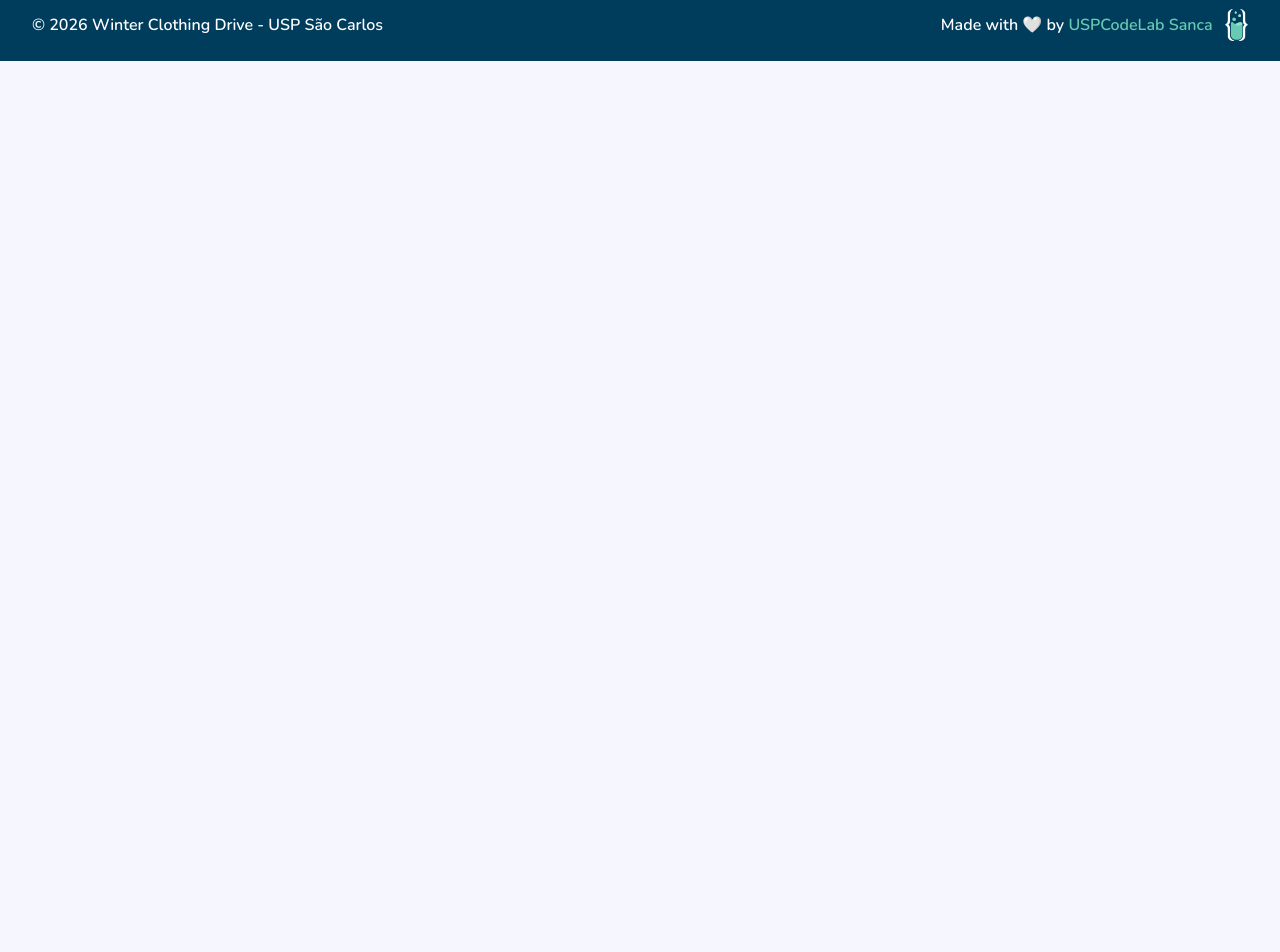
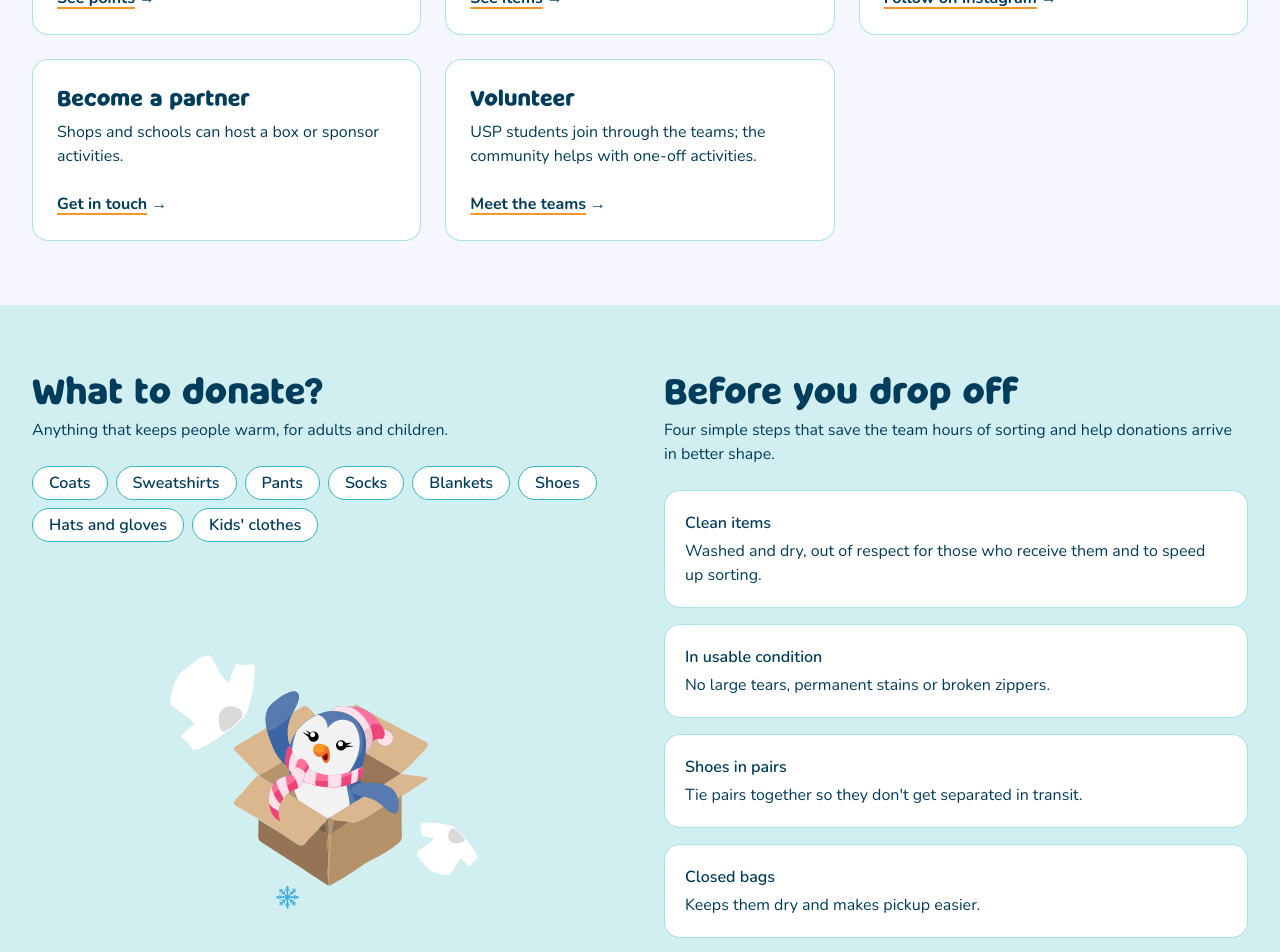
Before and after one commit to USPCodeLabSanca/Campanha-do-Agasalho, a React (Vite) app: page /como-ajudar in a window 1280 px wide. Shown: the part 800-1752 px from the top of the page. Before the commit the page ends 861 px from the top, so only its background shows below. Built offline with nearby package versions, Linux system fonts and the light colour scheme.

Commit message:
feat: cria seções da página Como ajudar

```diff
--- /dev/null
+++ b/src/components/howToHelp/HowToHelpDonationGuide.tsx
@@ -0,0 +1,74 @@
+import { useTranslation } from 'react-i18next'
+
+import { Button } from '../Button'
+
+import floqBoxClothes from '../../assets/images/floq_box_clothes.svg'
+
+const items = [
+  'coats',
+  'sweatshirts',
+  'pants',
+  'socks',
+  'blankets',
+  'shoes',
+  'hatsAndGloves',
+  'kidsClothes',
+] as const
+
+const tips = ['clean', 'goodCondition', 'pairs', 'closedBags'] as const
+
+export function HowToHelpDonationGuide() {
+  const { t } = useTranslation()
+
+  return (
+    <section className="bg-green-3 section-spacing">
+      <div className="page-container grid gap-12 md:grid-cols-2">
+        <div className="flex flex-col">
+          <h2 className="text-h2">{t('howToHelp.whatToDonate.title')}</h2>
+          <p className="mt-2 text-body">
+            {t('howToHelp.whatToDonate.subtitle')}
+          </p>
+          <ul role="list" className="mt-6 flex flex-wrap gap-2">
+            {items.map((item) => (
+              <li
+                key={item}
+                className="rounded-full border border-green-1 bg-white px-4 py-1 text-strong"
+              >
+                {t(`howToHelp.whatToDonate.items.${item}`)}
+              </li>
+            ))}
+          </ul>
+          <img
+            src={floqBoxClothes}
+            alt=""
+            className="m-auto hidden h-64 w-auto md:block"
+          />
+        </div>
+
+        <div>
+          <h2 className="text-h2">{t('howToHelp.beforeDelivery.title')}</h2>
+          <p className="mt-2 text-body">
+            {t('howToHelp.beforeDelivery.subtitle')}
+          </p>
+          <ul role="list" className="mt-6 flex flex-col gap-4">
+            {tips.map((tip) => (
+              <li key={tip} className="card border-green-1/40 p-5">
+                <h3 className="text-strong">
+                  {t(`howToHelp.beforeDelivery.tips.${tip}.title`)}
+                </h3>
+                <p className="mt-1 text-body">
+                  {t(`howToHelp.beforeDelivery.tips.${tip}.description`)}
+                </p>
+              </li>
+            ))}
+          </ul>
+          <div className="mt-8">
+            <Button variant="green" to="/pontos-coleta">
+              {t('howToHelp.beforeDelivery.button')}
+            </Button>
+          </div>
+        </div>
+      </div>
+    </section>
+  )
+}
--- /dev/null
+++ b/src/components/howToHelp/HowToHelpOptions.tsx
@@ -0,0 +1,63 @@
+import { useTranslation } from 'react-i18next'
+
+import { TextLink } from '../TextLink'
+
+const options = [
+  {
+    key: 'donate',
+    to: '/pontos-coleta',
+  },
+  {
+    key: 'shop',
+    to: '/lojinha',
+  },
+  {
+    key: 'raffles',
+    to: 'https://www.instagram.com/instagasalho',
+  },
+  {
+    key: 'partner',
+    to: 'mailto:campanha.agasalho@usp.br',
+  },
+  {
+    key: 'volunteer',
+    to: '/participe',
+  },
+] as const
+
+export function HowToHelpOptions() {
+  const { t } = useTranslation()
+
+  return (
+    <section className="section-spacing" aria-labelledby="help-options-title">
+      <div className="page-container">
+        <h2 id="help-options-title" className="text-h2">
+          {t('howToHelp.options.title')}
+        </h2>
+        <ul
+          className="mt-10 grid gap-6 sm:grid-cols-2 lg:grid-cols-3"
+          role="list"
+        >
+          {options.map((option) => (
+            <li
+              key={option.key}
+              className="flex flex-col card border-green-1/40 p-6"
+            >
+              <h3 className="text-h4">
+                {t(`howToHelp.options.${option.key}.title`)}
+              </h3>
+              <p className="mt-2 text-body">
+                {t(`howToHelp.options.${option.key}.description`)}
+              </p>
+              <div className="mt-auto pt-6">
+                <TextLink to={option.to}>
+                  {t(`howToHelp.options.${option.key}.link`)}
+                </TextLink>
+              </div>
+            </li>
+          ))}
+        </ul>
+      </div>
+    </section>
+  )
+}
--- a/src/pages/HowToHelp.tsx
+++ b/src/pages/HowToHelp.tsx
@@ -1,6 +1,8 @@
 import { useTranslation } from 'react-i18next'
 
 import { PageHero } from '../components/PageHero'
+import { HowToHelpOptions } from '../components/howToHelp/HowToHelpOptions'
+import { HowToHelpDonationGuide } from '../components/howToHelp/HowToHelpDonationGuide'
 
 import floqHoldingHeart from '../assets/images/floq_holding_heart.svg'
 
@@ -8,6 +10,7 @@ export function HowToHelp() {
   const { t } = useTranslation()
 
   return (
+    <>
       <PageHero
         label={t('nav.howToHelp')}
         title={t('howToHelp.hero.title')}
@@ -15,5 +18,8 @@ export function HowToHelp() {
         image={floqHoldingHeart}
         variant="green"
       />
+      <HowToHelpOptions />
+      <HowToHelpDonationGuide />
+    </>
   )
 }
```
Lines whose indentation alone changed are shown as unchanged.
